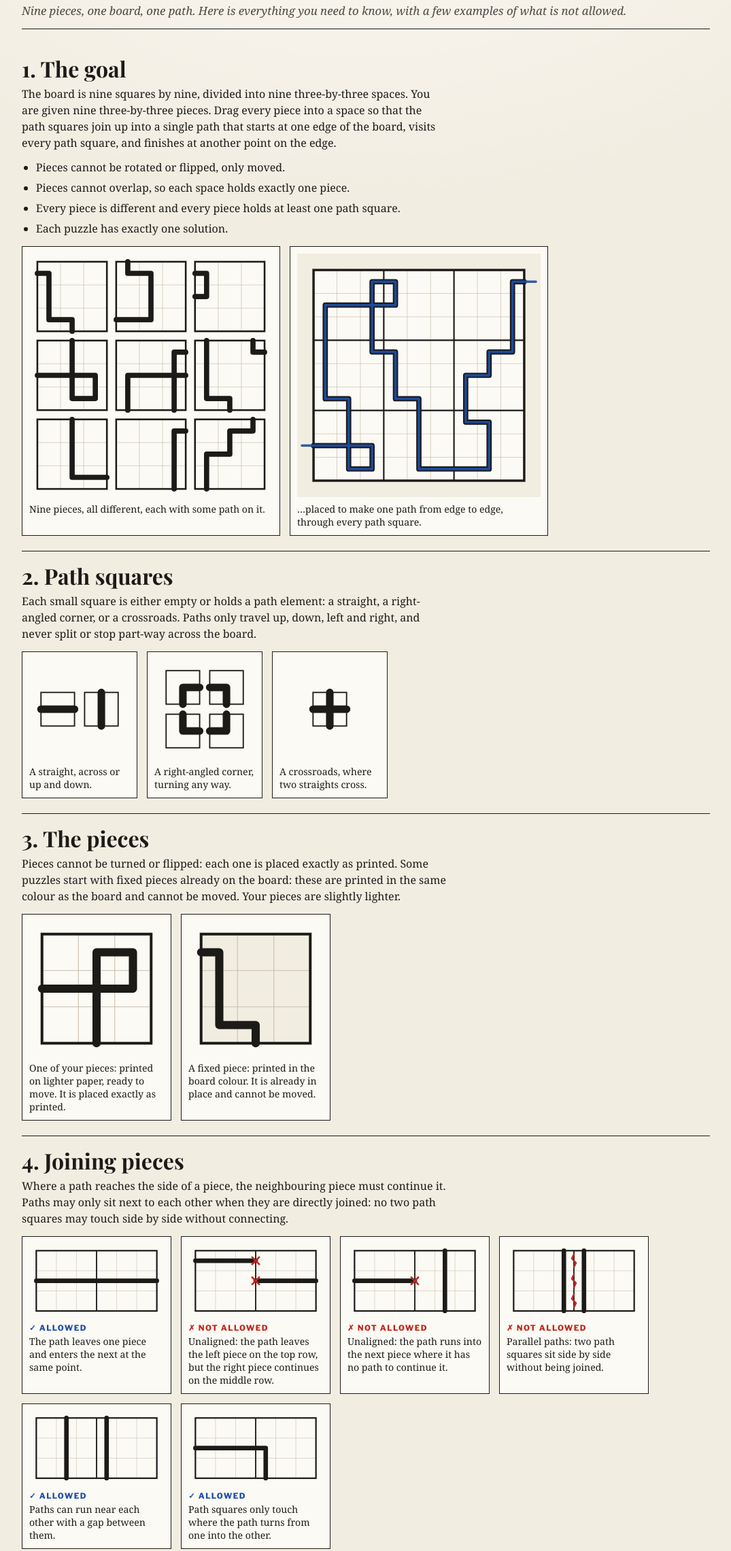
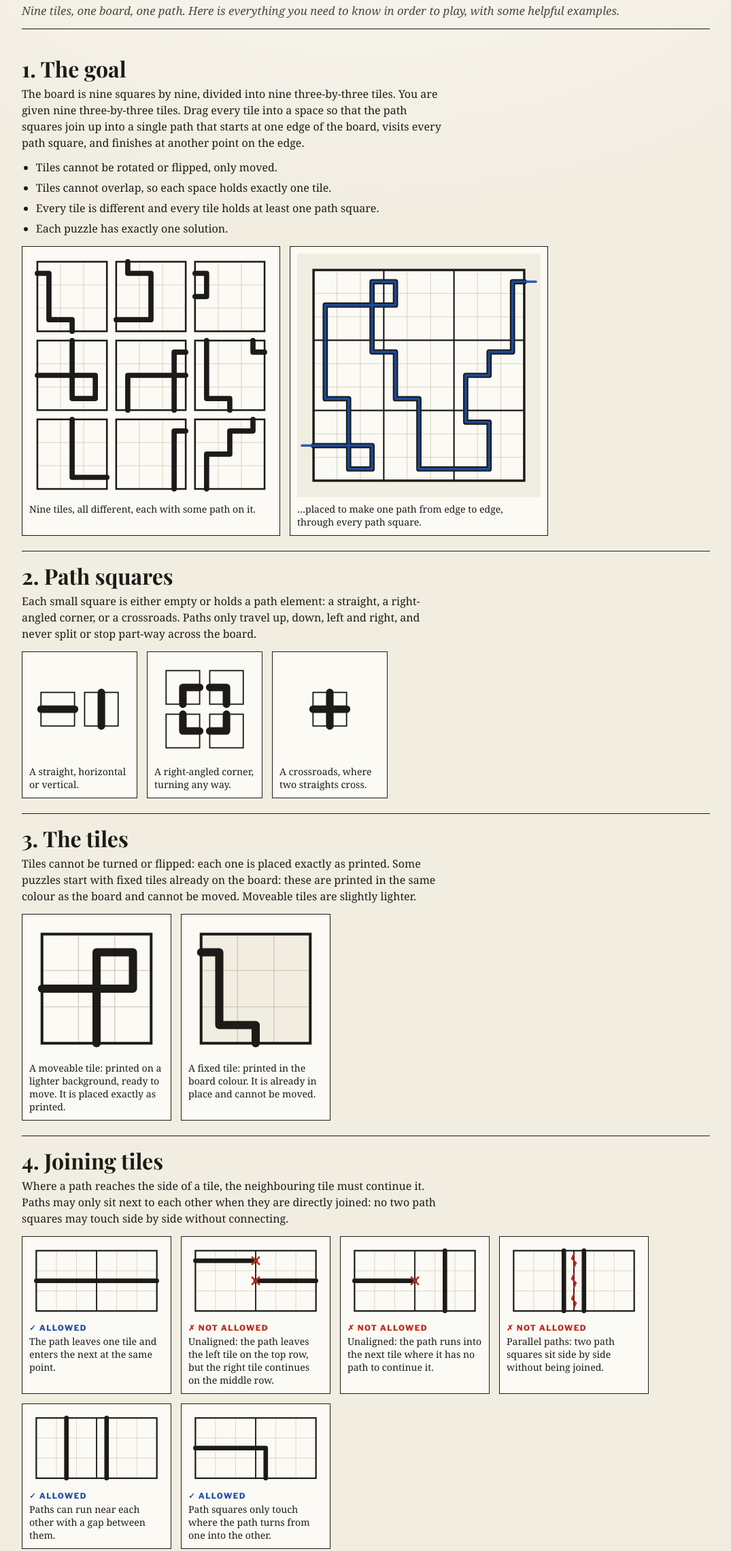
Before and after one commit to PelagicGames/puzzles, a plain HTML site: page crosspath/tutorial.html in a window 1280 px wide. Shown: the part 182-2463 px from the top of the page at 68% size, without its empty margins (102-1177 px from the left). Drawn offline with nearby package versions, Linux system fonts and the light colour scheme; a web font is replaced by a local one.

Commit message:
Improving Crosspath docs

```diff
--- a/crosspath/tutorial.html
+++ b/crosspath/tutorial.html
@@ -20,17 +20,17 @@
     <div class="puzzle-heading">
       <p class="kicker">How to play</p>
       <h1>The rules of the road</h1>
-      <p class="standfirst">Nine pieces, one board, one path. Here is everything you need to know, with a few examples of what is not allowed.</p>
+      <p class="standfirst">Nine tiles, one board, one path. Here is everything you need to know in order to play, with some helpful examples.</p>
     </div>
 
     <article class="article">
       <section class="article-section" aria-labelledby="goal-heading">
         <h2 id="goal-heading">1. The goal</h2>
-        <p>The board is nine squares by nine, divided into nine three-by-three spaces. You are given nine three-by-three pieces. Drag every piece into a space so that the path squares join up into a single path that starts at one edge of the board, visits every path square, and finishes at another point on the edge.</p>
+        <p>The board is nine squares by nine, divided into nine three-by-three tiles. You are given nine three-by-three tiles. Drag every tile into a space so that the path squares join up into a single path that starts at one edge of the board, visits every path square, and finishes at another point on the edge.</p>
         <ul class="rule-list">
-          <li>Pieces cannot be rotated or flipped, only moved.</li>
-          <li>Pieces cannot overlap, so each space holds exactly one piece.</li>
-          <li>Every piece is different and every piece holds at least one path square.</li>
+          <li>Tiles cannot be rotated or flipped, only moved.</li>
+          <li>Tiles cannot overlap, so each space holds exactly one tile.</li>
+          <li>Every tile is different and every tile holds at least one path square.</li>
           <li>Each puzzle has exactly one solution.</li>
         </ul>
         <div class="figure-row is-boards" id="figures-goal"></div>
@@ -43,38 +43,38 @@
       </section>
 
       <section class="article-section" aria-labelledby="pieces-heading">
-        <h2 id="pieces-heading">3. The pieces</h2>
-        <p>Pieces cannot be turned or flipped: each one is placed exactly as printed. Some puzzles start with fixed pieces already on the board: these are printed in the same colour as the board and cannot be moved. Your pieces are slightly lighter.</p>
+        <h2 id="pieces-heading">3. The tiles</h2>
+        <p>Tiles cannot be turned or flipped: each one is placed exactly as printed. Some puzzles start with fixed tiles already on the board: these are printed in the same colour as the board and cannot be moved. Moveable tiles are slightly lighter.</p>
         <div class="figure-row is-wide" id="figures-pieces"></div>
       </section>
 
       <section class="article-section" aria-labelledby="joins-heading">
-        <h2 id="joins-heading">4. Joining pieces</h2>
-        <p>Where a path reaches the side of a piece, the neighbouring piece must continue it. Paths may only sit next to each other when they are directly joined: no two path squares may touch side by side without connecting.</p>
+        <h2 id="joins-heading">4. Joining tiles</h2>
+        <p>Where a path reaches the side of a tile, the neighbouring tile must continue it. Paths may only sit next to each other when they are directly joined: no two path squares may touch side by side without connecting.</p>
         <div class="figure-row is-wide" id="figures-joins"></div>
       </section>
 
       <section class="article-section" aria-labelledby="crossroads-heading">
         <h2 id="crossroads-heading">5. Crossroads</h2>
-        <p>At a crossroads the path always goes straight on, never turning. A crossroads is therefore travelled twice: once across and once up or down. In these examples, the dots mark the two ends of the path.</p>
+        <p>At a crossroads the path always goes straight on, never turning. A crossroads is therefore travelled twice: once horizontally and once vertically. In these examples, the dots mark the two ends of the path.</p>
         <div class="figure-row is-wide" id="figures-crossroads"></div>
       </section>
 
       <section class="article-section" aria-labelledby="ends-heading">
         <h2 id="ends-heading">6. Two ends, one path</h2>
-        <p>The finished path touches the edge of the board exactly twice: once where it starts and once where it ends. Every other path square must lie on the route between them, so there can be no separate loops or stray pieces of path.</p>
+        <p>The finished path touches the edge of the board exactly twice: once where it starts and once where it ends. Every other path square must lie on the route between them, so there can be no separate loops or stray path squares.</p>
         <div class="figure-row is-wide" id="figures-ends"></div>
       </section>
 
       <section class="article-section" aria-labelledby="clues-heading">
         <h2 id="clues-heading">7. Clues</h2>
-        <p>To make sure there is only one answer, a puzzle may fix some pieces in place, mark one or both ends of the path with a dot beside the board, or both. A marked end must be used.</p>
+        <p>To make sure there is only one answer, a puzzle may fix some tiles in place, mark one or both ends of the path with a dot beside the board, or both. A marked end must be used.</p>
         <div class="figure-row is-wide" id="figures-clues"></div>
       </section>
 
       <section class="article-section" aria-labelledby="check-heading">
         <h2 id="check-heading">8. Checking your answer</h2>
-        <p>Once every piece is on the board, a pen traces the path from one end. If the arrangement is right, the pen runs all the way to the other end and the puzzle is stamped solved. If not, the pen stops where the route goes wrong and red marks show the problems: a cross at a broken join, a zig-zag where paths touch, red path squares that were never visited, and a ring around an end that was missed.</p>
+        <p>Once every tile is on the board, a pen traces the path from one end. If the arrangement is right, the pen runs all the way to the other end and the puzzle is stamped solved. If not, the pen stops where the route goes wrong and red marks show the problems: a cross at a broken join, a zig-zag where paths are adjacent without connecting, red path squares that were never visited, and a ring around an end that was missed.</p>
         <div class="figure-row is-boards" id="figures-check"></div>
       </section>
     </article>
--- a/crosspath/tutorial.js
+++ b/crosspath/tutorial.js
@@ -158,8 +158,8 @@
     const tileSize = 3 * CELL;
     const width = 3 * tileSize + 2 * gap + PAD * 2;
     const tray = figure("figures-goal", {
-      caption: "Nine pieces, all different, each with some path on it.",
-      label: "Nine separate three-by-three pieces",
+      caption: "Nine tiles, all different, each with some path on it.",
+      label: "Nine separate three-by-three tiles",
       width,
       height: width
     });
@@ -175,7 +175,7 @@
     const margin = LEAD + 8;
     const solved = figure("figures-goal", {
       caption: "\u2026placed to make one path from edge to edge, through every path square.",
-      label: "The pieces placed on the board, with the path traced in blue",
+      label: "The tiles placed on the board, with the path traced in blue",
       ...size(9, 9, margin)
     });
     svgElement("rect", { class: "board-margin", x: 0, y: 0, width: 9 * CELL + margin * 2, height: 9 * CELL + margin * 2 }, solved.svg);
@@ -194,7 +194,7 @@
     const span = 2 * CELL + gap;
     const dims = { width: span + PAD * 2, height: span + PAD * 2 };
     [
-      ["A straight, across or up and down.", [0xa, 0x5]],
+      ["A straight, horizontal or vertical.", [0xa, 0x5]],
       ["A right-angled corner, turning any way.", [0x6, 0xc, 0x3, 0x9]],
       ["A crossroads, where two straights cross.", [0xf]]
     ].forEach(([caption, masks]) => {
@@ -216,13 +216,13 @@
 
   function pieceFigures() {
     let fig = figure("figures-pieces", {
-      caption: "One of your pieces: printed on lighter paper, ready to move. It is placed exactly as printed.",
+      caption: "A moveable tile: printed on a lighter background, ready to move. It is placed exactly as printed.",
       ...size(3, 3)
     });
     drawGrid(fig.svg, hex("06c af9 050"), { columns: 3 });
 
     fig = figure("figures-pieces", {
-      caption: "A fixed piece: printed in the board colour. It is already in place and cannot be moved.",
+      caption: "A fixed tile: printed in the board colour. It is already in place and cannot be moved.",
       ...size(3, 3)
     });
     drawGrid(fig.svg, WORKED_TILES[4], { columns: 3, fixed: true });
@@ -239,9 +239,9 @@
   }
 
   function joinFigures() {
-    joinFigure("valid", "The path leaves one piece and enters the next at the same point.", "000000 aaaaaa 000000");
-    joinFigure("invalid", "Unaligned: the path leaves the left piece on the top row, but the right piece continues on the middle row.", "aaa000 000aaa 000000");
-    joinFigure("invalid", "Unaligned: the path runs into the next piece where it has no path to continue it.", "000050 aaa050 000050");
+    joinFigure("valid", "The path leaves one tile and enters the next at the same point.", "000000 aaaaaa 000000");
+    joinFigure("invalid", "Unaligned: the path leaves the left tile on the top row, but the right tile continues on the middle row.", "aaa000 000aaa 000000");
+    joinFigure("invalid", "Unaligned: the path runs into the next tile where it has no path to continue it.", "000050 aaa050 000050");
     joinFigure("invalid", "Parallel paths: two path squares sit side by side without being joined.", "005500 005500 005500");
     joinFigure("valid", "Paths can run near each other with a gap between them.", "050500 050500 050500");
     joinFigure("valid", "Path squares only touch where the path turns from one into the other.", "000000 aaac00 000500");
@@ -273,7 +273,7 @@
 
     const crossing = "000500 000500 aaafaa 000500 000500";
     fig = board("invalid",
-      "Going straight on, the path leaves by an unmarked edge. There are four ends, and the up-and-down path is never travelled.",
+      "Going straight on, the path leaves by an unmarked edge. There are four ends, and the vertical path is never travelled.",
       crossing);
     let trace = traceSmall(fig.cells, fig.grid, start);
     markTraceFailures(fig.svg, fig.grid, fig.cells, trace, markers);
@@ -458,7 +458,7 @@
 
   function checkFigures() {
     boardFigure("Correct: the pen runs from one end to the other, through every path square.", "valid", [0, 1, 2, 3, 4, 5, 6, 7, 8]);
-    boardFigure("Wrong: two pieces in the top row are swapped. The pen stops at a broken join, and red marks show the extra ends and the squares it never reached.", "invalid", [2, 1, 0, 3, 4, 5, 6, 7, 8]);
+    boardFigure("Wrong: two tiles in the top row are swapped. The pen stops at a broken join, and red marks show the extra ends and the squares it never reached.", "invalid", [2, 1, 0, 3, 4, 5, 6, 7, 8]);
   }
 
   goalFigures();
```
Also changed, not shown: crosspath/index.html (+6 -9 lines), crosspath/README.md.
